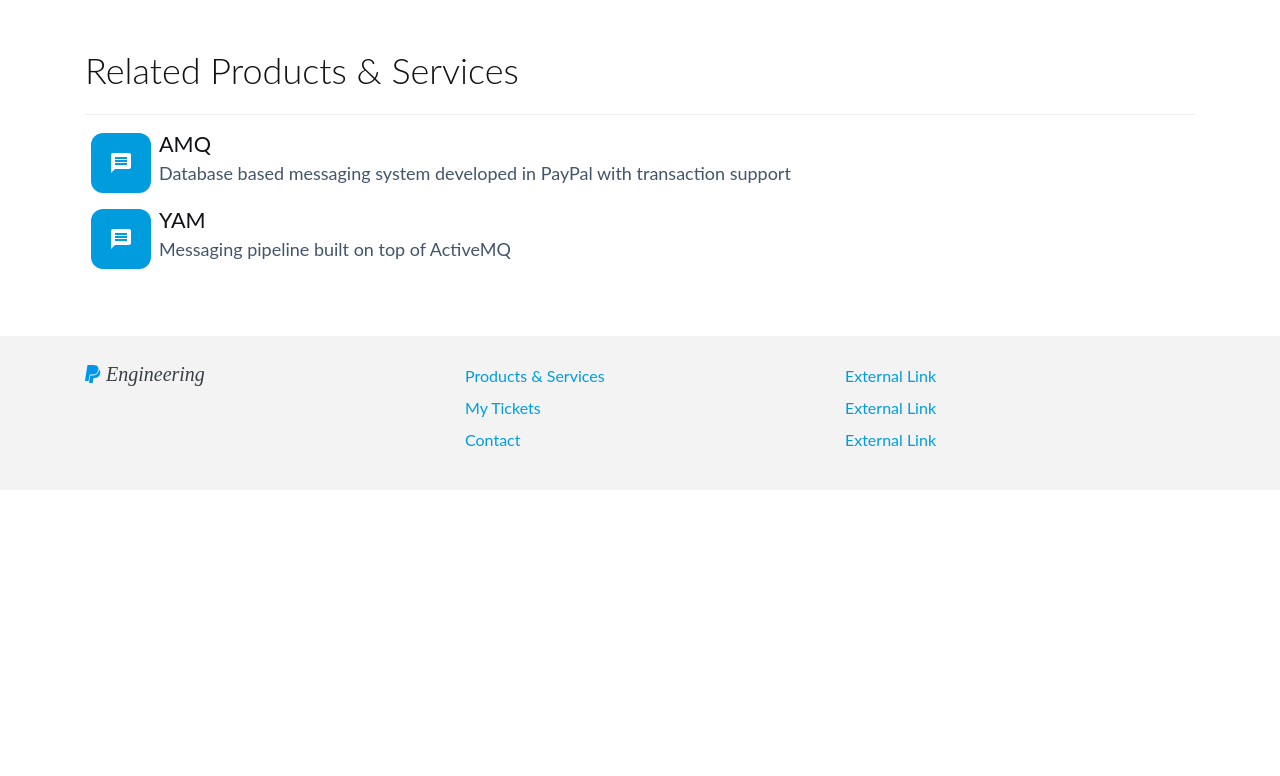
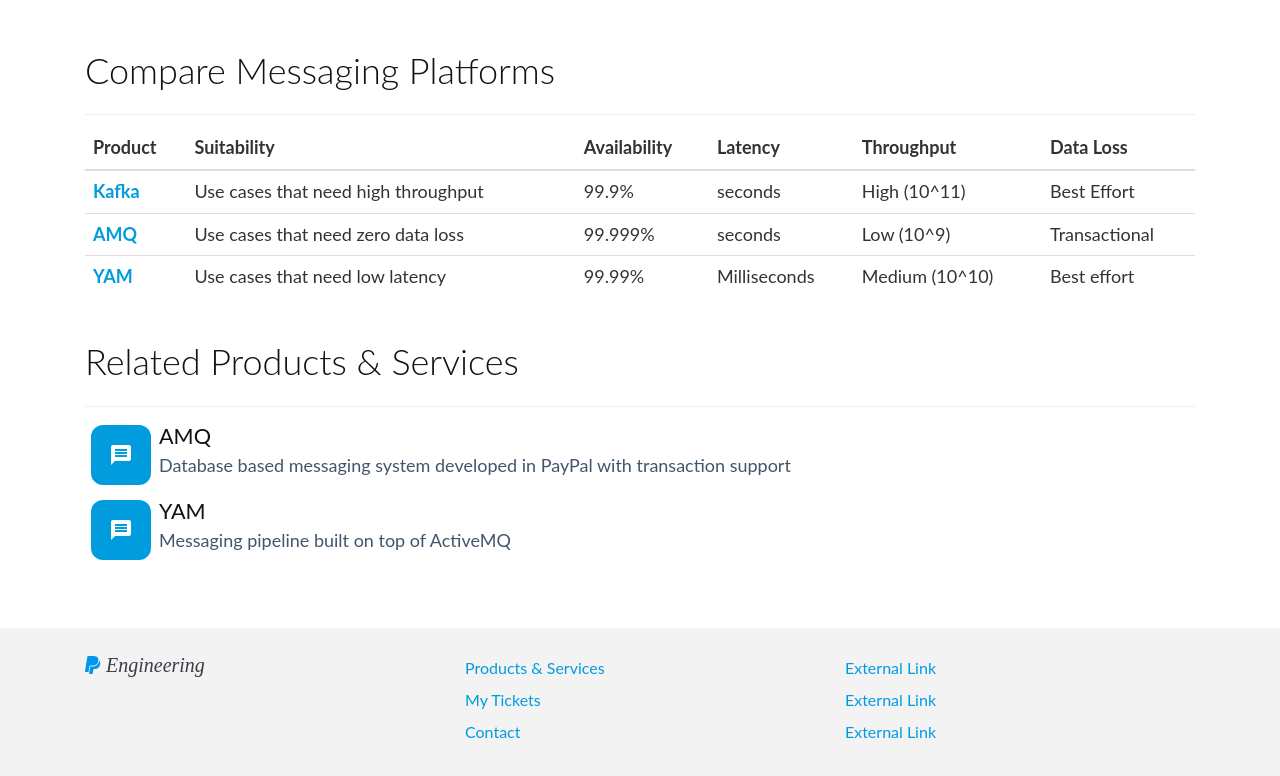
Before and after one commit to ctaylo37/cps-public, a plain HTML site: page kafka.html in a window 1280 px wide. Shown: the part 2038-2814 px from the top of the page. Before the commit the page ends 2528 px from the top, so only its background shows below. Drawn offline with nearby package versions, Linux system fonts and the light colour scheme; a web font is replaced by a local one.

Commit message:
added compare table

```diff
--- a/kafka.html
+++ b/kafka.html
@@ -178,6 +178,54 @@
 
 		<div class="row">
 			<div class="col-md-12">
+				<h1>Compare Messaging Platforms</h1>
+				<hr>
+			</div>
+		</div>
+		<div class="row">
+			<div class="col-md-12">
+				<table class="table table bordered table-hover">
+					<thead>
+						<tr>
+							<th>Product</th>
+							<th>Suitability</th>
+							<th>Availability</th>
+							<th>Latency</th>
+							<th>Throughput</th>
+							<th>Data Loss</th>
+						</tr>
+					</thead>
+					<tbody>
+						<tr>
+							<th><a href="#">Kafka</a></th>
+							<td>Use cases that need high throughput</td>
+							<td>99.9%</td>
+							<td>seconds</td>
+							<td>High (10^11)</td>
+							<td>Best Effort</td>
+						</tr>
+						<tr>
+							<th><a href="#">AMQ</a></th>
+							<td>Use cases that need zero data loss</td>
+							<td>99.999%</td>
+							<td>seconds</td>
+							<td>Low (10^9)</td>
+							<td>Transactional</td>
+						</tr>
+						<tr>
+							<th><a href="#">YAM</a></th>
+							<td>Use cases that need low latency</td>
+							<td>99.99%</td>
+							<td>Milliseconds</td>
+							<td>Medium (10^10)</td>
+							<td>Best effort</td>
+						</tr>
+					</tbody>
+				</table>
+			</div>
+		</div>
+		<div class="row">
+			<div class="col-md-12">
 				<h1>Related Products & Services</h1>
 				<hr>
 			</div>
```
Also changed, not shown: index.html (+7 -5 lines).
